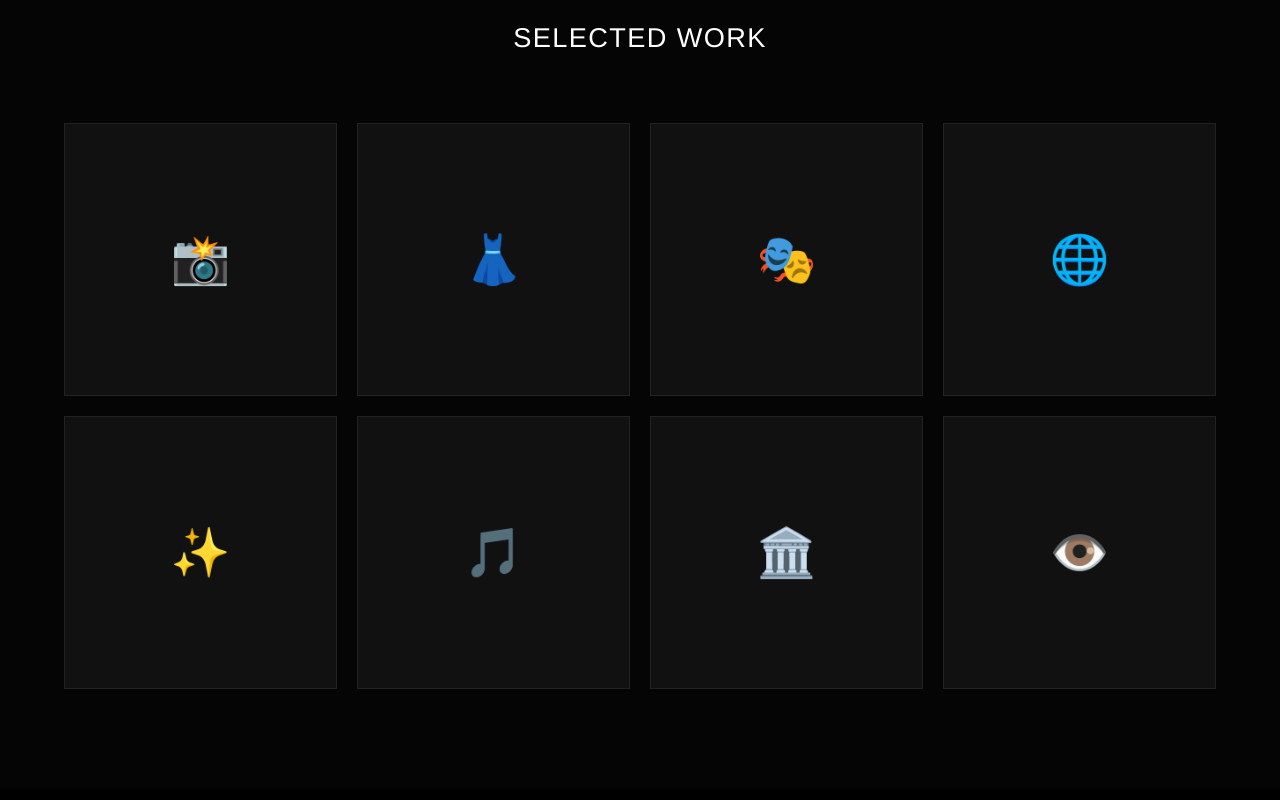
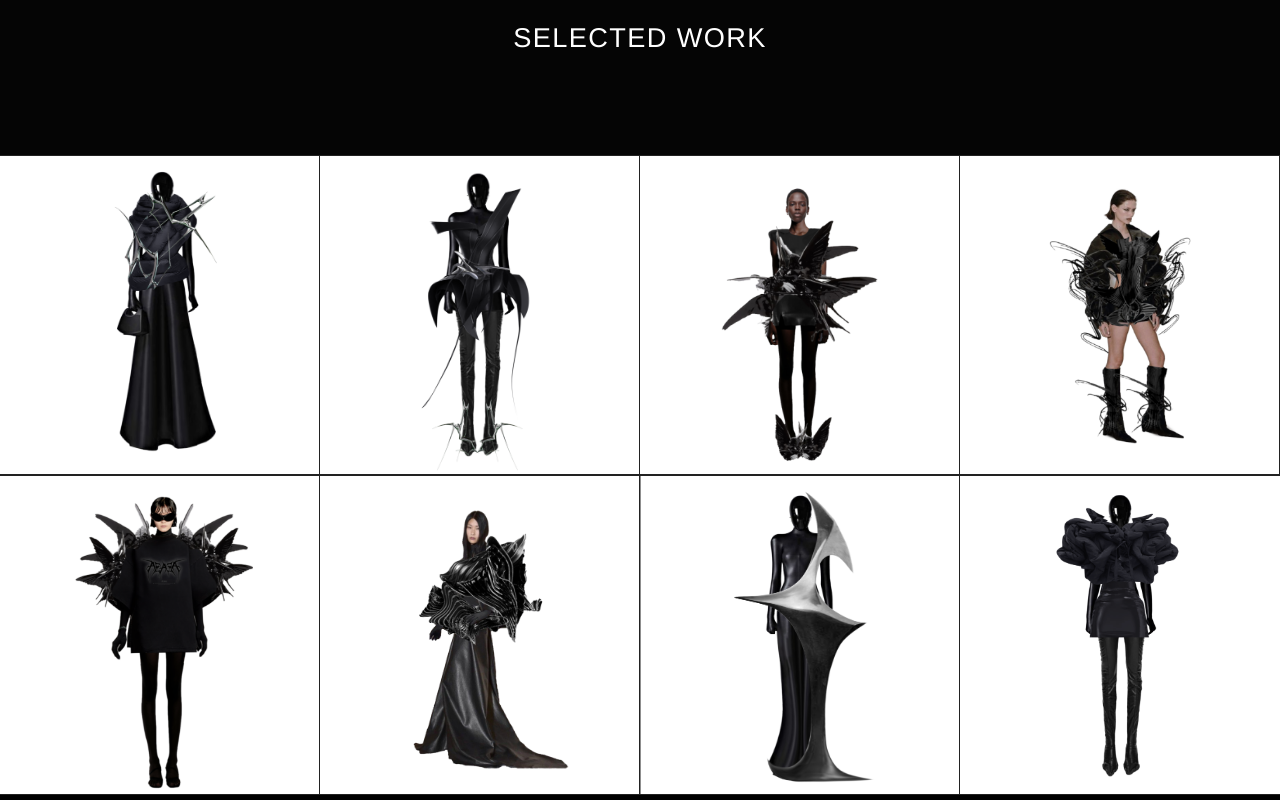
Before and after one commit to XnoBui/aeaea.xyz, a plain HTML site: page aeaea_company_website.html in a window 1280 px wide. Shown: the part 6080-6880 px from the top of the page. Drawn offline with Linux system fonts and the light colour scheme; a web font is replaced by a local one.

Commit message:
Replace emoji placeholders with actual images in Selected Work section
- Updated HTML to use images from images/selected_work/ folder (selected_1.png to selected_8.png)
- Modified CSS to properly display images with object-fit: cover for proper cropping
- Maintained full-width grid layout matching What We Do section
- Added hover effects with scale and opacity transitions
- Improved accessibility with proper alt text for all images

```diff
--- a/aeaea_company_website.html
+++ b/aeaea_company_website.html
@@ -172,14 +172,30 @@
             <h2>Selected Work</h2>
         </div>
         <div class="showcase-grid">
-            <div class="showcase-item">📸</div>
-            <div class="showcase-item">👗</div>
-            <div class="showcase-item">🎭</div>
-            <div class="showcase-item">🌐</div>
-            <div class="showcase-item">✨</div>
-            <div class="showcase-item">🎵</div>
-            <div class="showcase-item">🏛️</div>
-            <div class="showcase-item">👁️</div>
+            <div class="showcase-item">
+                <img src="images/selected_work/selected_1.png" alt="Selected Work 1">
+            </div>
+            <div class="showcase-item">
+                <img src="images/selected_work/selected_2.png" alt="Selected Work 2">
+            </div>
+            <div class="showcase-item">
+                <img src="images/selected_work/selected_3.png" alt="Selected Work 3">
+            </div>
+            <div class="showcase-item">
+                <img src="images/selected_work/selected_4.png" alt="Selected Work 4">
+            </div>
+            <div class="showcase-item">
+                <img src="images/selected_work/selected_5.png" alt="Selected Work 5">
+            </div>
+            <div class="showcase-item">
+                <img src="images/selected_work/selected_6.png" alt="Selected Work 6">
+            </div>
+            <div class="showcase-item">
+                <img src="images/selected_work/selected_7.png" alt="Selected Work 7">
+            </div>
+            <div class="showcase-item">
+                <img src="images/selected_work/selected_8.png" alt="Selected Work 8">
+            </div>
         </div>
     </section>
 
--- a/css/aeaea_company_website.css
+++ b/css/aeaea_company_website.css
@@ -373,8 +373,16 @@ nav {
 
 /* Showcase */
 .showcase-section {
-    padding: 100px 5%;
+    padding: 100px 0 0 0;
     background: rgba(255,255,255,0.02);
+    width: 100%;
+}
+
+.showcase-section .section-header {
+    max-width: 1400px;
+    margin: 0 auto;
+    padding: 0 5%;
+    margin-bottom: 100px;
 }
 
 .showcase-section h2 {
@@ -383,28 +391,48 @@ nav {
 
 .showcase-grid {
     display: grid;
-    grid-template-columns: repeat(auto-fill, minmax(250px, 1fr));
-    gap: 20px;
-    max-width: 1200px;
-    margin: 0 auto;
+    grid-template-columns: repeat(4, 1fr);
+    gap: 0px;
+    width: 100%;
+    margin: 0;
+    padding: 0;
 }
 
 .showcase-item {
     aspect-ratio: 1;
     background: #111;
-    border: 1px solid #222;
+    border-top: 1px solid #222;
+    border-bottom: 1px solid #222;
+    border-left: none;
+    border-right: 1px solid #222;
     display: flex;
     align-items: center;
     justify-content: center;
-    font-size: 3rem;
-    color: #333;
     transition: all 0.3s;
     cursor: pointer;
+    padding: 0;
+    overflow: hidden;
+}
+
+.showcase-item:last-child {
+    border-right: none;
+}
+
+.showcase-item img {
+    width: 100%;
+    height: 100%;
+    object-fit: cover;
+    transition: all 0.3s;
 }
 
 .showcase-item:hover {
-    border-color: #666;
-    transform: scale(0.98);
+    background: #222;
+    transform: none;
+}
+
+.showcase-item:hover img {
+    transform: scale(1.05);
+    opacity: 0.8;
 }
 
 /* About */
@@ -532,6 +560,16 @@ footer {
         gap: 40px;
     }
 
+    .showcase-grid {
+        grid-template-columns: 1fr;
+        gap: 0px;
+    }
+
+    .showcase-item {
+        border-left: 1px solid #222;
+        border-right: 1px solid #222;
+    }
+
     .contact-info {
         grid-template-columns: 1fr;
         gap: 30px;
```
Also changed, not shown: images/selected_work/selected_1.png (added), images/selected_work/selected_2.png (added), images/selected_work/selected_3.png (added), images/selected_work/selected_4.png (added), images/selected_work/selected_5.png (added), images/selected_work/selected_6.png (added), images/selected_work/selected_7.png (added), images/selected_work/selected_8.png (added).
